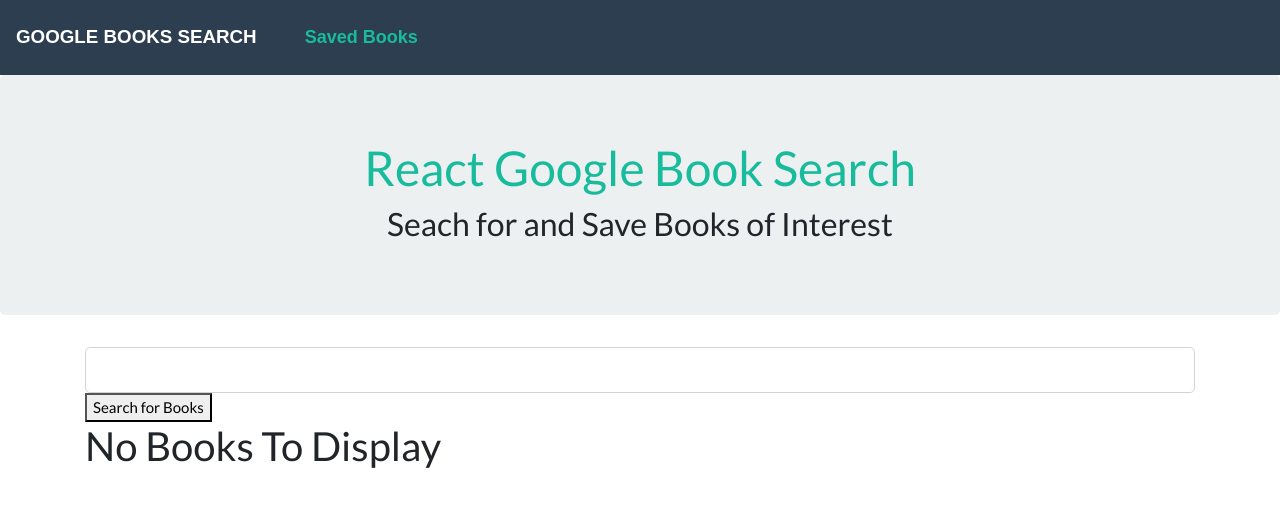
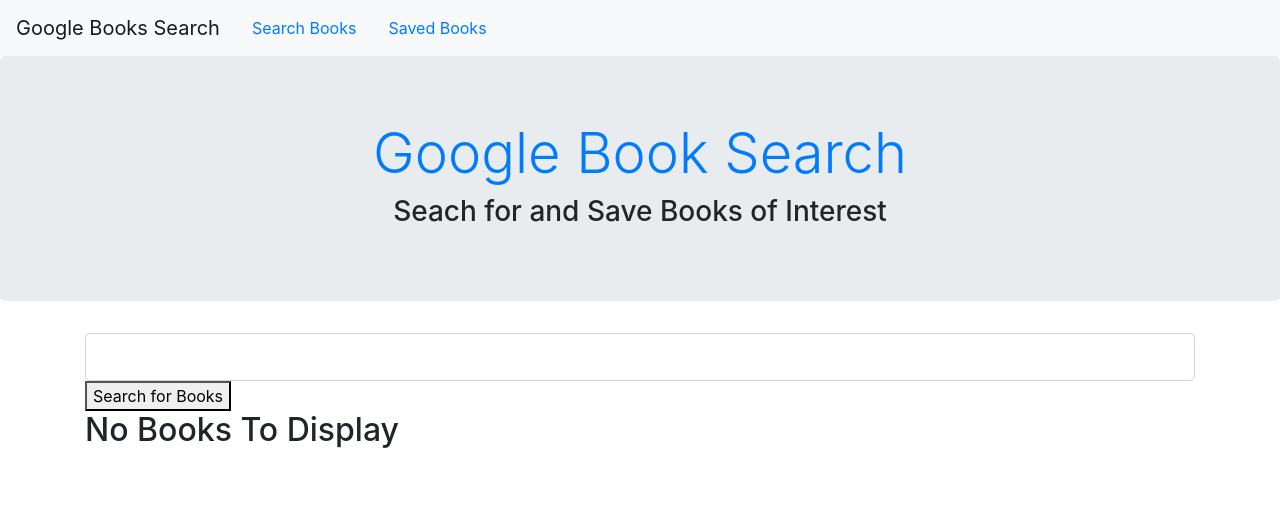
Before and after one commit to izeimai/google-books-search, a React (Create React App) app in the folder client/: page / in a window 1280 px wide. Shown: the top 506 px of the page. Built offline with nearby package versions, Linux system fonts and the light colour scheme; a web font is replaced by a local one.

Commit message:
Some more style for components

```diff
--- a/client/public/index.html
+++ b/client/public/index.html
@@ -7,15 +7,8 @@
   <meta name="theme-color" content="#000000">
   <link rel="manifest" href="%PUBLIC_URL%/manifest.json">
   <link rel="shortcut icon" href="%PUBLIC_URL%/favicon.ico">
-  <link rel="stylesheet" href="https://cdnjs.cloudflare.com/ajax/libs/bootswatch/4.0.0/journal/bootstrap.min.css" />
-  <link
-  rel="stylesheet"
-  href="https://stackpath.bootstrapcdn.com/bootstrap/4.1.3/css/bootstrap.min.css"
-  integrity="sha384-MCw98/SFnGE8fJT3GXwEOngsV7Zt27NXFoaoApmYm81iuXoPkFOJwJ8ERdknLPMO"
-  crossorigin="anonymous"
-/>
-<link rel="stylesheet" href="https://cdnjs.cloudflare.com/ajax/libs/bootswatch/4.0.0/flatly/bootstrap.min.css"/>
-  <title>React Reading List</title>
+  <link rel="stylesheet" href="https://maxcdn.bootstrapcdn.com/bootstrap/4.0.0/css/bootstrap.min.css" integrity="sha384-Gn5384xqQ1aoWXA+058RXPxPg6fy4IWvTNh0E263XmFcJlSAwiGgFAW/dAiS6JXm" crossorigin="anonymous">
+  <title>Google Books Search</title>
 </head>
 
 <body>
@@ -24,6 +17,15 @@
   </noscript>
   <div id="root"></div>
 
+  <script src="https://code.jquery.com/jquery-3.2.1.slim.min.js"
+    integrity="sha384-KJ3o2DKtIkvYIK3UENzmM7KCkRr/rE9/Qpg6aAZGJwFDMVNA/GpGFF93hXpG5KkN"
+    crossorigin="anonymous"></script>
+  <script src="https://cdnjs.cloudflare.com/ajax/libs/popper.js/1.12.9/umd/popper.min.js"
+    integrity="sha384-ApNbgh9B+Y1QKtv3Rn7W3mgPxhU9K/ScQsAP7hUibX39j7fakFPskvXusvfa0b4Q"
+    crossorigin="anonymous"></script>
+  <script src="https://maxcdn.bootstrapcdn.com/bootstrap/4.0.0/js/bootstrap.min.js"
+    integrity="sha384-JZR6Spejh4U02d8jOt6vLEHfe/JQGiRRSQQxSfFWpi1MquVdAyjUar5+76PVCmYl"
+    crossorigin="anonymous"></script>
 </body>
 
 </html>
--- a/client/src/components/Jumbotron/index.js
+++ b/client/src/components/Jumbotron/index.js
@@ -3,7 +3,7 @@ import React from "react";
 function Jumbotron() {
   return (
     <div className="jumbotron text-center">
-      <h1><span><a id="jumboHead" href="/">React Google Book Search</a></span></h1>
+      <h1 className ="display-4"><span><a id="jumboHead" href="/">Google Book Search</a></span></h1>
       <h3>Seach for and Save Books of Interest</h3>
     </div>
   );
--- a/client/src/components/Nav/index.js
+++ b/client/src/components/Nav/index.js
@@ -1,19 +1,22 @@
 import React from "react";
 import Jumbotron from "../Jumbotron";
+import './style.css';
 
 function Nav() {
   return (
     <div>
-    <nav className="navbar navbar-expand-lg navbar-dark bg-primary">
+      <nav className="navbar navbar-expand-lg navbar-light bg-light">
         <a className="navbar-brand" id="homeLink" href="/">
           Google Books Search
       </a>
-
+        <div className="nav-item">
+          <a className="nav-link active" id="searchLink" href="/">Search Books</a>
+        </div>
         <div className="nav-item">
           <a className="nav-link" id="savedLink" href="/saved">Saved Books</a>
         </div>
       </nav>
- <Jumbotron/>
+      <Jumbotron />
     </div>
   );
 }
--- a/client/src/components/Thumbnail/index.js
+++ b/client/src/components/Thumbnail/index.js
@@ -9,9 +9,7 @@ function Thumbnail({ src }) {
       className="thumbnail"
       role="img"
       aria-label="Recipe Image"
-      style={{
-        backgroundImage: `url(${src})`
-      }}
+      style={{ backgroundImage: `url(${src})` }}
     />
   );
 }
--- a/client/src/pages/Search/index.js
+++ b/client/src/pages/Search/index.js
@@ -37,7 +37,7 @@ class Search extends Component {
         <Col size="md-12">
           <div>
             <input id="bookQ" className="form-control form-control-lg" autoComplete="off" type="text" name="query" onChange={this.handleInput} />
-            <button type="submit" onClick={this.searchBooks} >
+            <button className="text-center" onClick={this.searchBooks} >
               Search for Books
           </button>
 
```
Also changed, not shown: client/src/components/Nav/style.css (added). Lines whose indentation alone changed are shown as unchanged.
